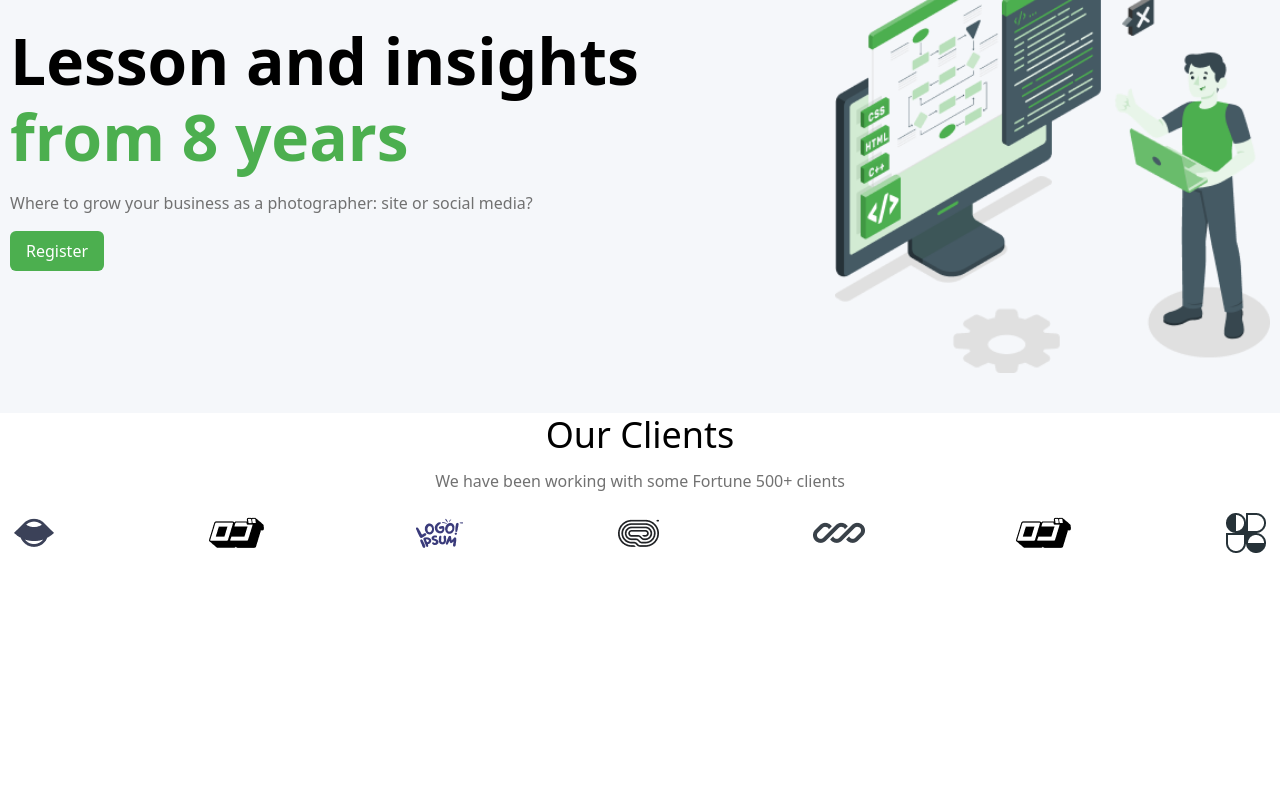
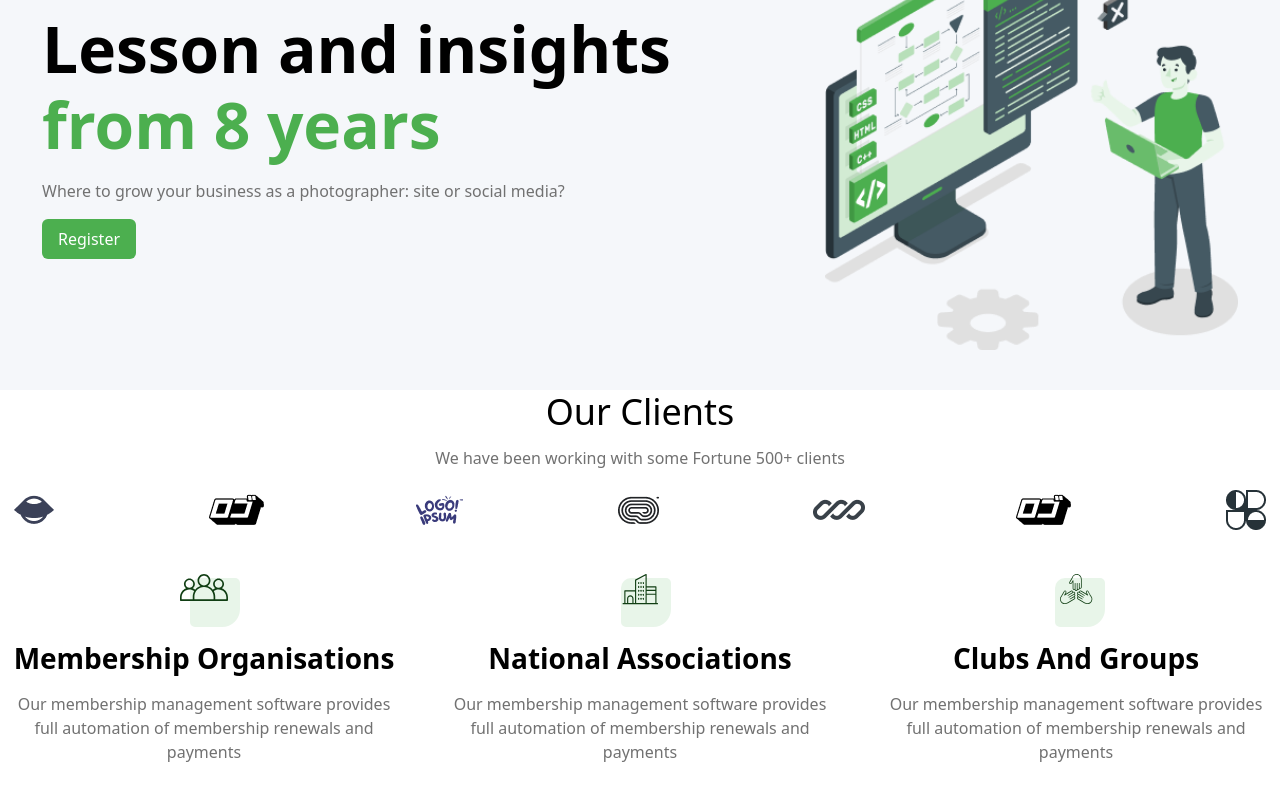
Before and after one commit to alirezakhosravi79/landing-page, a React (Vite) app: page / in a window 1280 px wide. Shown: the part 192-992 px from the top of the page. Before the commit the page ends 800 px from the top, so only its background shows below. Built offline with nearby package versions, Linux system fonts and the light colour scheme.

Commit message:
coplete section sevices

```diff
--- a/src/App.tsx
+++ b/src/App.tsx
@@ -1,6 +1,7 @@
 import Hero from './components/layout/Hero'
 import Navbar from './components/layout/Navbar'
 import OurClient from './components/layout/OurClient'
+import Services from './components/layout/Services'
 
 function App() {
 
@@ -9,6 +10,7 @@ function App() {
      <Navbar />
      <Hero />
      <OurClient />
+     <Services />
     </>
   )
 }
--- a/src/components/layout/Hero.tsx
+++ b/src/components/layout/Hero.tsx
@@ -3,7 +3,7 @@ import Button from '../ui/Button'
 
 function Hero() {
   return (
-    <header className=" bg-silver py-10">
+    <header className=" bg-silver py-10 px-8">
       <section className='container mx-auto flex items-center justify-between gap-4'>
         <div className='w-full basis-[65%] flex flex-col items-start gap-4'>
           <h1 className='text-heading1 font-bold leading-heading1'>
--- /dev/null
+++ b/src/components/layout/Services.tsx
@@ -0,0 +1,51 @@
+import GroupIcon from "../../assets/icons/group.svg";
+import BuildingIcon from "../../assets/icons/building.svg";
+import CollabIcon from "../../assets/icons/collaboration.svg";
+
+const services = [
+  {
+    id: 123,
+    icon: GroupIcon,
+    title: "Membership Organisations",
+    subTitle:
+      "Our membership management software provides full automation of membership renewals and payments",
+  },
+  {
+    id: 234,
+    icon: BuildingIcon,
+    title: "National Associations",
+    subTitle:
+      "Our membership management software provides full automation of membership renewals and payments",
+  },
+  {
+    id: 456,
+    icon: CollabIcon,
+    title: "Clubs And Groups",
+    subTitle:
+      "Our membership management software provides full automation of membership renewals and payments",
+  },
+];
+
+function Services() {
+  return (
+    <section className="container mx-auto py-10 grid grid-cols-3 gap-12">
+      {services.map((item) => (
+        <div
+          key={item.id}
+          className="flex flex-col items-center text-center gap-4"
+        >
+          <div className="relative h-[50px]">
+            <img src={item.icon} alt="icon" />
+            <div className="-z-1 absolute top-1 -right-3 bg-tint-5 rounded-tl-[10px] rounded-tr-[5px] rounded-bl-[5px] rounded-br-[18px] w-[50px] h-[49px]"></div>
+          </div>
+          <h3 className="text-heading3 leading-heading3 font-bold">
+            {item.title}
+          </h3>
+          <p className="text-gray">{item.subTitle}</p>
+        </div>
+      ))}
+    </section>
+  );
+}
+
+export default Services;
```
